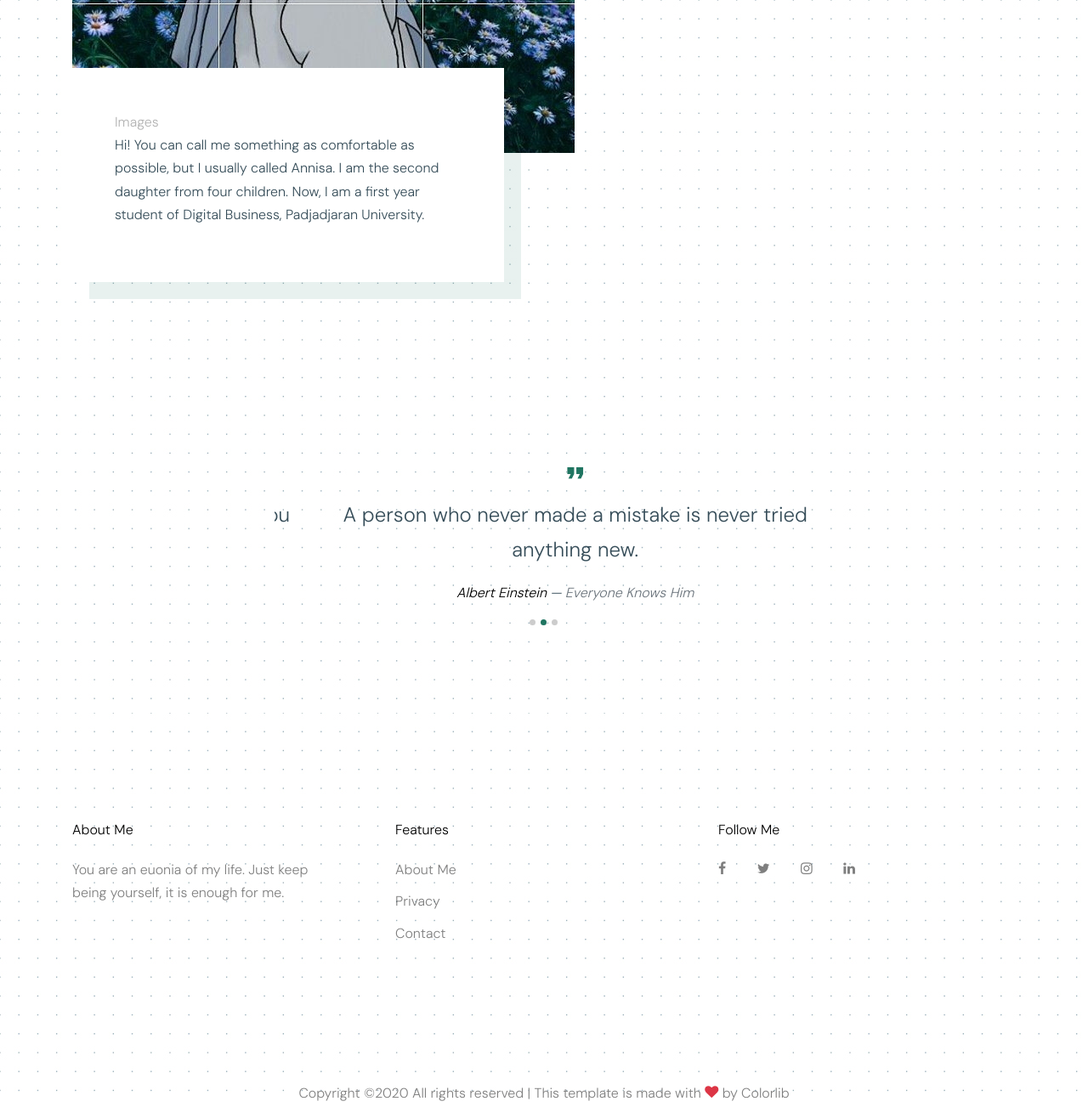
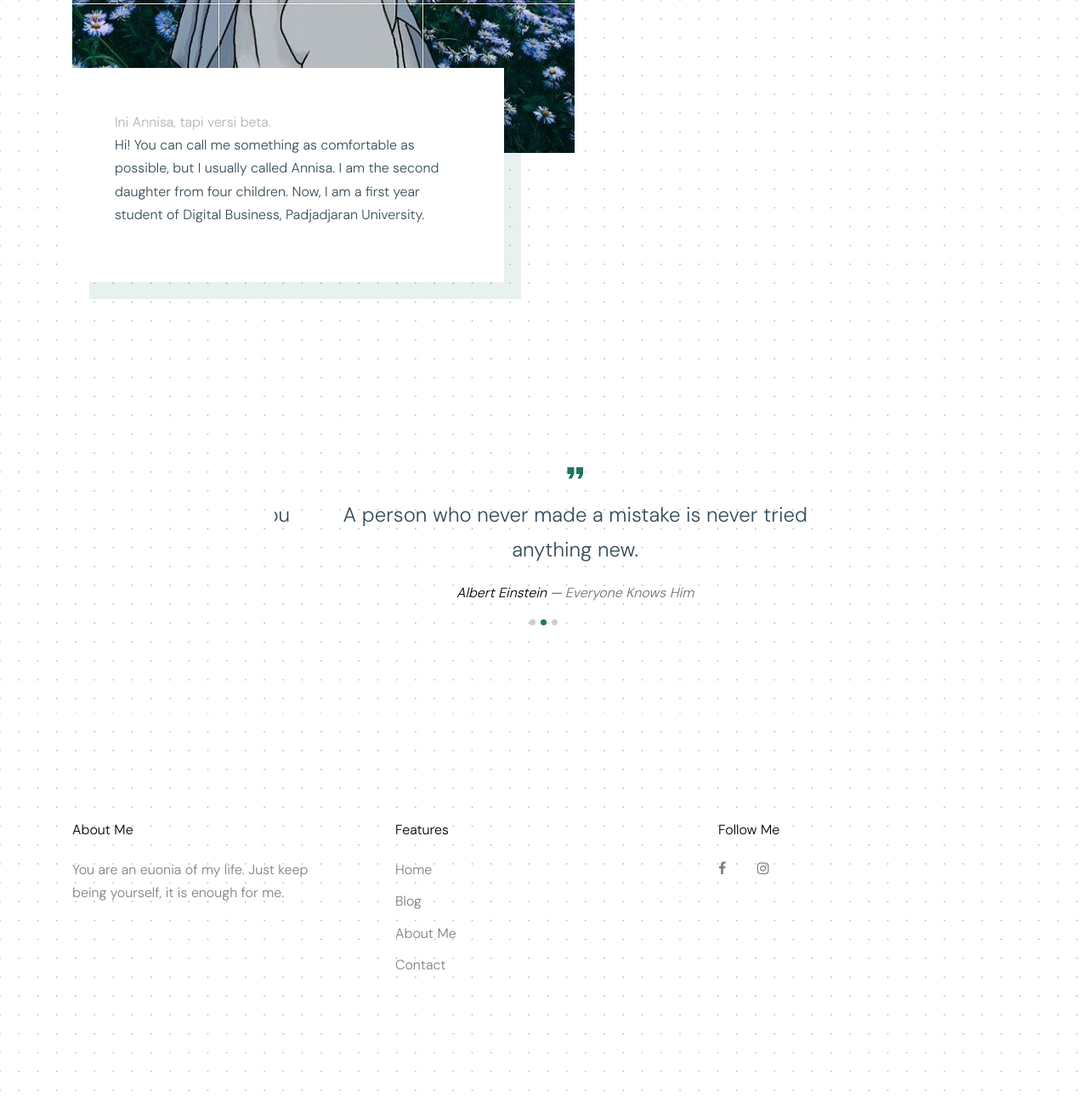
Before and after one commit to libriannisa/libriannis, a plain HTML site: page about.html in a window 1280 px wide. Shown: the part 1200-2503 px from the top of the page at 85% size. Drawn offline with Linux system fonts and the light colour scheme; files whose address does not match are found by name.

Commit message:
Update about.html

```diff
--- a/about.html
+++ b/about.html
@@ -100,11 +100,14 @@
             <div class="media-92812">
               <img src="images/a5.jpg" alt="Image" class="img-fluid">
               <div class="text">
-                <span class="caption">Images</span>
+                <span class="caption">Ini Annisa, tapi versi beta.</span>
             <p>Hi! You can call me something as comfortable as possible, but I usually called Annisa. I am the second daughter from four children. Now, I am a first year student of Digital Business, Padjadjaran University.</p>
           </div>
         </div>
+      </div>
 
+      <div class="site-section">
+        <h2 class="heading-39291">PENDIDIKAN</h2>
         </div>
       </div>
     </div>
@@ -157,9 +160,10 @@
               <div class="col-md-4 ml-auto">
                 <h2 class="footer-heading mb-4">Features</h2>
                 <ul class="list-unstyled">
-                  <li><a href="#">About Me</a></li>
-                  <li><a href="#">Privacy</a></li>
-                  <li><a href="#">Contact</a></li>
+                  <li><a href="index.html">Home</a></li>
+                  <li><a href="blog.html">Blog</a></li>
+                  <li><a href="about.html">About Me</a></li>
+                  <li><a href="contact.html">Contact</a></li>
                 </ul>
               </div>
 
@@ -169,10 +173,8 @@
 
 
             <h2 class="footer-heading mb-4">Follow Me</h2>
-            <a href="#about-section" class="smoothscroll pl-0 pr-3"><span class="icon-facebook"></span></a>
-            <a href="#" class="pl-3 pr-3"><span class="icon-twitter"></span></a>
-            <a href="#" class="pl-3 pr-3"><span class="icon-instagram"></span></a>
-            <a href="#" class="pl-3 pr-3"><span class="icon-linkedin"></span></a>
+            <a href="http://facebook.com/libriA2" class="smoothscroll pl-0 pr-3"><span class="icon-facebook"></span></a>
+            <a href="http://instagram.com/librianns" class="pl-3 pr-3"><span class="icon-instagram"></span></a>
             </form>
           </div>
         </div>
```
